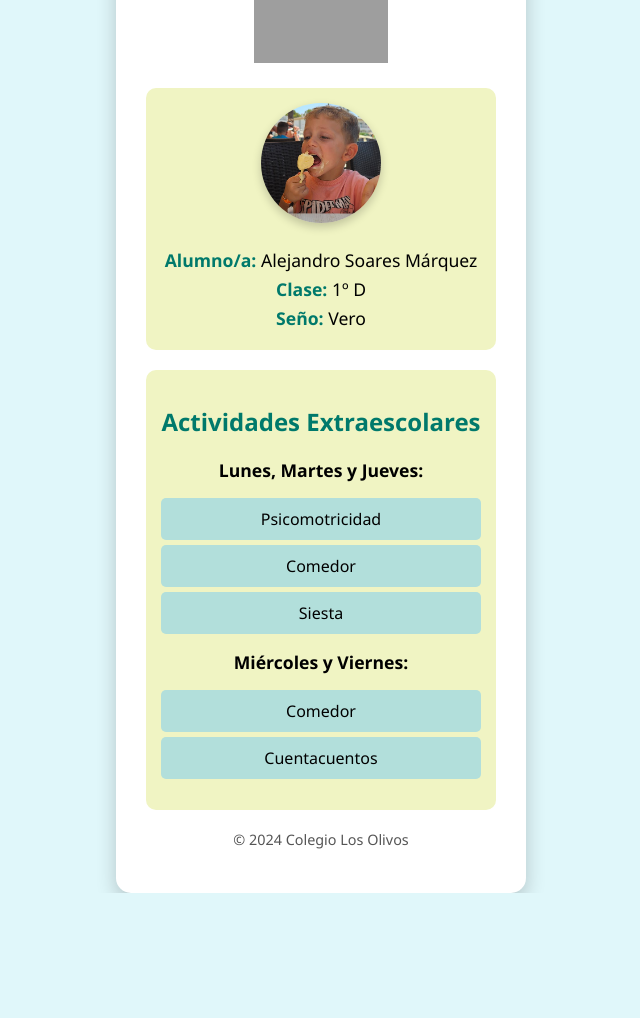
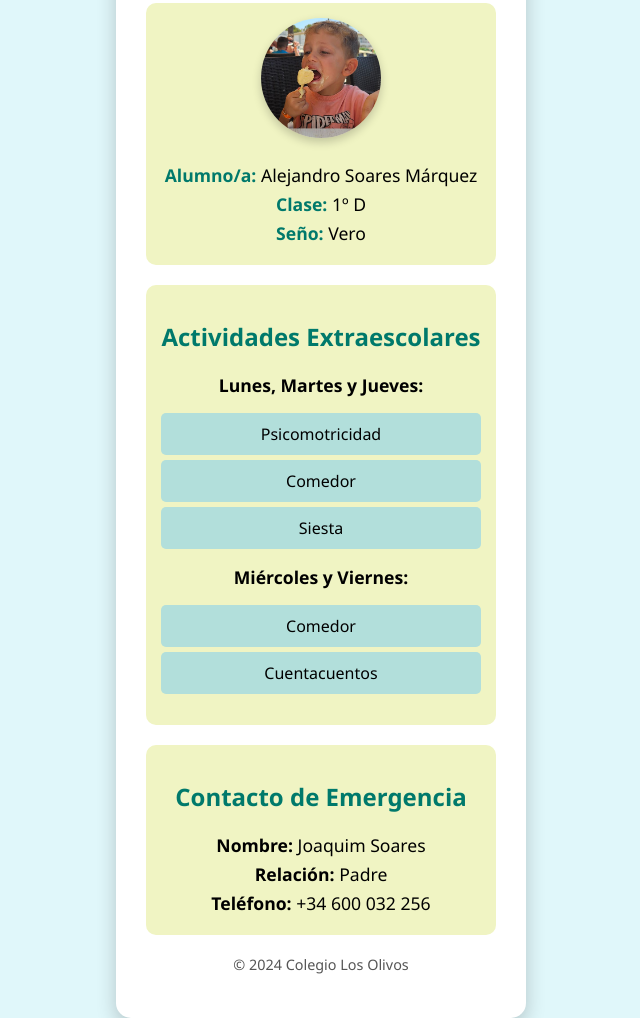
Before and after one commit to joaquimpsoares/Alex, a plain HTML site: page index.html in a window 1280 px wide. Shown: the part 189-1207 px from the top of the page, without its empty margins (319-959 px from the left). Before the commit the page ends 1082 px from the top, so only its background shows below. Drawn offline with Linux system fonts and the light colour scheme; grey boxes are pictures that could not be loaded.

Commit message:
Update index.html

```diff
--- a/index.html
+++ b/index.html
@@ -11,7 +11,7 @@
             display: flex;
             justify-content: center;
             align-items: center;
-            height: 125vh;
+            height: 130vh;
             margin: 0;
             animation: fadeIn 1.5s ease;
         }
@@ -23,7 +23,7 @@
 
         .container {
             background-color: #ffffff;
-            padding: 50px 30px 30px; /* Más espacio en la parte superior */
+            padding: 50px 30px 30px;
             border-radius: 15px;
             box-shadow: 0 8px 20px rgba(0, 0, 0, 0.2);
             width: 350px;
@@ -38,7 +38,7 @@
         }
 
         .header img {
-            width: 80px; /* Aumenta el tamaño del logo */
+            width: 80px;
             height: 80px;
             margin-bottom: 10px;
         }
@@ -59,7 +59,7 @@
             box-shadow: 0 4px 10px rgba(0, 0, 0, 0.2);
         }
 
-        .info, .activities {
+        .info, .activities, .emergency {
             margin-top: 20px;
             background-color: #f0f4c3;
             padding: 15px;
@@ -67,16 +67,16 @@
             transition: background-color 0.3s ease;
         }
 
-        .info:hover, .activities:hover {
+        .info:hover, .activities:hover, .emergency:hover {
             background-color: #e6ee9c;
         }
 
-        .info p, .activities p {
+        .info p, .activities p, .emergency p {
             margin: 5px 0;
             font-size: 1.1em;
         }
 
-        .info p strong, .activities h2 {
+        .info p strong, .activities h2, .emergency h2 {
             color: #00796b;
         }
 
@@ -109,7 +109,6 @@
 
 <div class="container">
     <div class="header">
-        <!-- Logo del colegio (asegúrate de que la URL de la imagen esté disponible o usa una imagen local) -->
         <img src="https://steduexneusis01.blob.core.windows.net/publico/colegio_742/logo.jpg?_t=638637954357322099" alt="Logo Colegio">
         <h1>Colegio Los Olivos</h1>
     </div>
@@ -117,7 +116,6 @@
     <img src="https://img.freepik.com/free-vector/open-blue-umbrella-isolated_1308-78675.jpg?t=st=1728198811~exp=1728202411~hmac=5d7907cf4c3455b156df925a2ba70129178301f7de1520a0ebb5e9ca4cbdd302&w=740" height="100px" alt="Logo Paraguas">
 
     <div class="info">
-        <!-- Avatar del estudiante -->
         <img src="20240808_135500.jpg" alt="Avatar del Alumno" class="avatar">
         <p><strong>Alumno/a:</strong> Alejandro Soares Márquez</p>
         <p><strong>Clase:</strong> 1º D</p>
@@ -139,6 +137,14 @@
         </ul>
     </div>
 
+    <!-- Sección de contacto de emergencia -->
+    <div class="emergency">
+        <h2>Contacto de Emergencia</h2>
+        <p><strong>Nombre:</strong> Joaquim Soares</p>
+        <p><strong>Relación:</strong> Padre</p>
+        <p><strong>Teléfono:</strong> +34 600 032 256</p>
+    </div>
+
     <div class="footer">
         <p>&copy; 2024 Colegio Los Olivos</p>
     </div>
```
